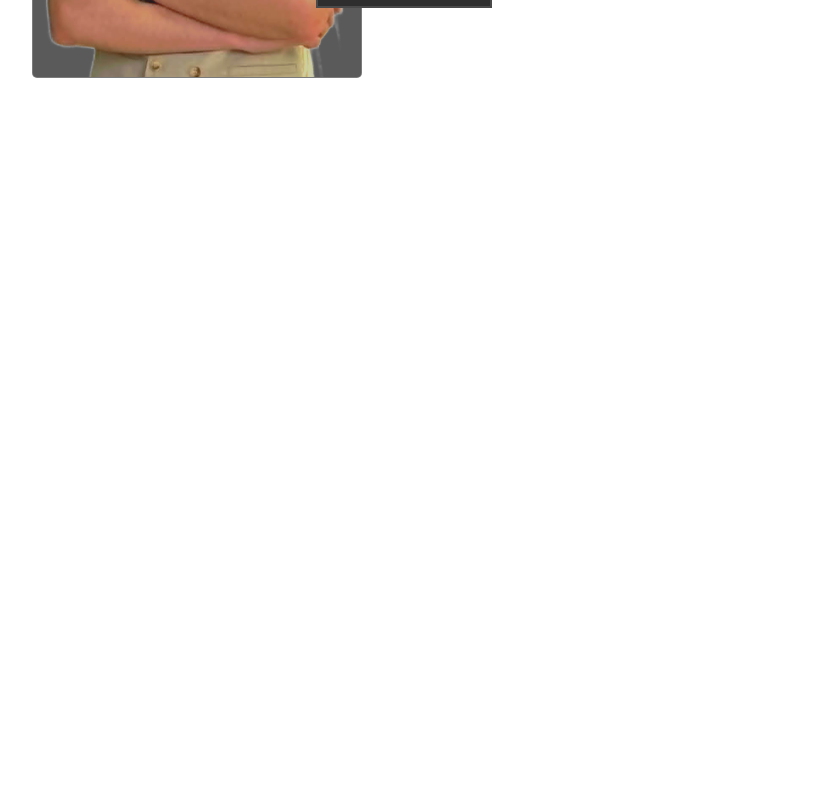
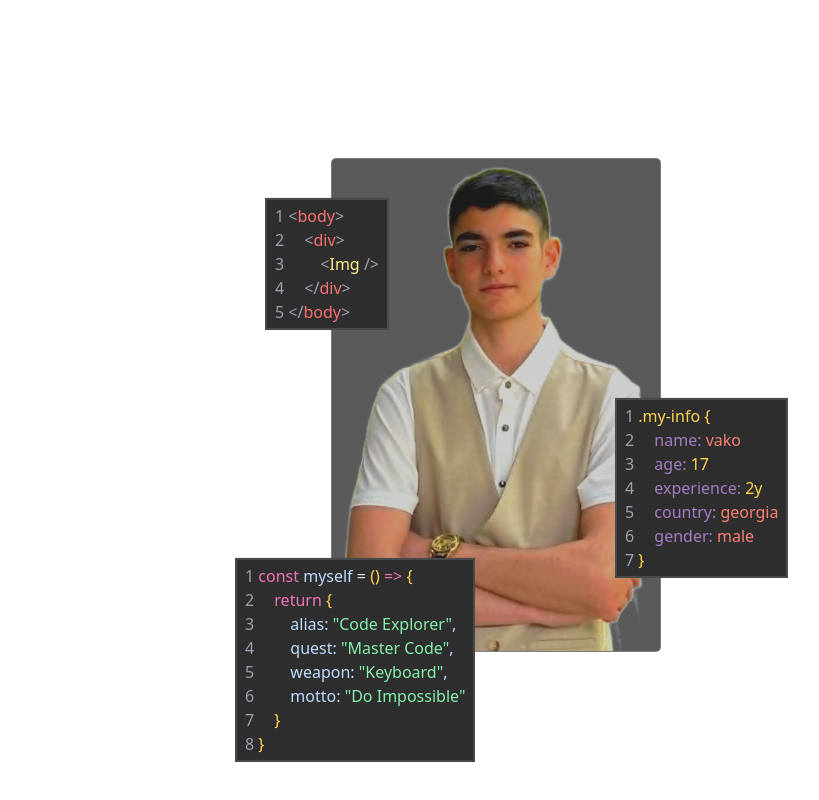
Before and after one commit to ItzVakko/My-Portfolio, a Next.js app: page / in a window 1280 px wide. Shown: the part 924-1724 px from the top of the page, without its empty margins (443-1262 px from the left). Built offline with nearby package versions, Linux system fonts and the light colour scheme.

Commit message:
updated myself description section

```diff
--- /dev/null
+++ b/app/Components/Header/HeaderCodeBoxes.js
@@ -0,0 +1,134 @@
+const HeaderCodeBoxes = () => {
+  return (
+    <>
+      {/* Html code imitation part */}
+      <div className="bg-[#2E2E2E] absolute top-10 translate-x-[-75px] border-2 border-lightGray px-2 py-1">
+        <ol className="list-none">
+          <li className="text-gray-400">
+            1{" "}
+            <span>
+              &lt;<span className="text-red-400">body</span>&gt;
+            </span>
+          </li>
+          <li className="text-gray-400">
+            2{" "}
+            <span className="ml-4">
+              &lt;<span className="text-red-400">div</span>&gt;
+            </span>
+          </li>
+          <li className="text-gray-400">
+            3{" "}
+            <span className="ml-8">
+              &lt;<span className="text-yellow-200">Img</span> /&gt;
+            </span>
+          </li>
+          <li className="text-gray-400">
+            4{" "}
+            <span className="ml-4">
+              &lt;/<span className="text-red-400">div</span>&gt;
+            </span>
+          </li>
+          <li className="text-gray-400">
+            5{" "}
+            <span>
+              &lt;/<span className="text-red-400">body</span>&gt;
+            </span>
+          </li>
+        </ol>
+      </div>
+      {/* CSS Code imitation part */}
+      <div className="bg-[#2E2E2E] absolute top-60 translate-x-[275px] border-2 border-lightGray px-2 py-1">
+        <ol className="list-none">
+          <li className="text-gray-400">
+            1 <span className="text-cssOrange">.my-info &#123;</span>
+          </li>
+          <li className="text-gray-400">
+            2{" "}
+            <span className="ml-4 text-cssPurple">
+              name: <span className="text-cssRed">vako</span>
+            </span>
+          </li>
+          <li className="text-gray-400">
+            3{" "}
+            <span className="ml-4 text-cssPurple">
+              age: <span className="text-cssOrange">17</span>
+            </span>
+          </li>
+          <li className="text-gray-400">
+            4{" "}
+            <span className="ml-4 text-cssPurple">
+              experience: <span className="text-cssOrange">2y</span>
+            </span>
+          </li>
+          <li className="text-gray-400">
+            5{" "}
+            <span className="ml-4 text-cssPurple">
+              country: <span className="text-cssRed">georgia</span>
+            </span>
+          </li>
+          <li className="text-gray-400">
+            6{" "}
+            <span className="ml-4 text-cssPurple">
+              gender: <span className="text-cssRed">male</span>
+            </span>
+          </li>
+          <li className="text-gray-400">
+            7 <span className="text-cssOrange">&#125;</span>
+          </li>
+        </ol>
+      </div>
+      {/* Javascript Code imitation part */}
+      <div className="bg-[#2E2E2E] absolute top-[400px] translate-x-[-105px] border-2 border-lightGray px-2 py-1">
+        <ol className="list-none">
+          <li className="text-gray-400">
+            1{" "}
+            <span className="text-pink-400">
+              const <span className="text-blue-200">myself</span>{" "}
+              <span className="text-gray-200">=</span>{" "}
+              <span className="text-cssOrange">&#40;&#41;</span> =&#62;{" "}
+              <span className="text-cssOrange">&#123;</span>
+            </span>
+          </li>
+          <li className="text-gray-400">
+            2{" "}
+            <span className="ml-4 text-pink-400">
+              return <span className="text-cssOrange">&#123;</span>
+            </span>
+          </li>
+          <li className="text-gray-400">
+            3{" "}
+            <span className="ml-8 text-blue-200">
+              alias: <span className="text-green-300">"Code Explorer"</span>,
+            </span>
+          </li>
+          <li className="text-gray-400">
+            4{" "}
+            <span className="ml-8 text-blue-200">
+              quest: <span className="text-green-300">"Master Code"</span>,
+            </span>
+          </li>
+          <li className="text-gray-400">
+            5{" "}
+            <span className="ml-8 text-blue-200">
+              weapon: <span className="text-green-300">"Keyboard"</span>,
+            </span>
+          </li>
+          <li className="text-gray-400">
+            6{" "}
+            <span className="ml-8 text-blue-200">
+              motto: <span className="text-green-300">"Do Impossible"</span>
+            </span>
+          </li>
+          <li className="text-gray-400">
+            7 <span className="ml-4 text-cssOrange">&#125;</span>
+          </li>
+          <li className="text-gray-400">
+            8 <span className="text-cssOrange">&#125;</span>
+          </li>
+        </ol>
+      </div>
+    </>
+  );
+};
+
+export default HeaderCodeBoxes;
--- a/app/Components/Header/HeaderContent.js
+++ b/app/Components/Header/HeaderContent.js
@@ -1,9 +1,17 @@
 import Image from "next/image";
 import MyPhoto from "../../Assets/Images/myself.png";
+import HeaderCodeBoxes from "./HeaderCodeBoxes";
 
 const HeaderContent = () => {
   return (
-    <div className="relative flex justify-center">
+    <div className="relative flex justify-between mt-[36rem] px-44">
+      <div>
+        <h1 className="text-white text-5xl mt-20 font-fredoka leading-[70px]">
+          LET'S EXPLORE MYSELF
+          <br /> TOGETHER!
+        </h1>
+      </div>
+
       <div className="w-[330px] px-2 pt-2 bg-customGray border border-customWhite border-solid rounded-[5px] shadow-[0_4px_10px_rgba(255,255,255,0.2)]">
         <Image
           src={MyPhoto}
@@ -11,81 +19,8 @@ const HeaderContent = () => {
           className="w-[330px] h-auto opacity-70 contrast-125 saturate-150"
         />
 
-        <div className="w-32 h-346 bg-[#2E2E2E] absolute top-10 translate-x-[-75px] border-2 border-lightGray pl-2 pt-1 pb-2">
-          <ol className="list-none">
-            <li className="text-gray-400">
-              1{" "}
-              <span>
-                &lt;<span className="text-red-400">body</span>&gt;
-              </span>
-            </li>
-            <li className="text-gray-400">
-              2{" "}
-              <span className="ml-4">
-                &lt;<span className="text-red-400">div</span>&gt;
-              </span>
-            </li>
-            <li className="text-gray-400">
-              3{" "}
-              <span className="ml-8">
-                &lt;<span className="text-yellow-200">Img</span> /&gt;
-              </span>
-            </li>
-            <li className="text-gray-400">
-              4{" "}
-              <span className="ml-4">
-                &lt;/<span className="text-red-400">div</span>&gt;
-              </span>
-            </li>
-            <li className="text-gray-400">
-              5{" "}
-              <span>
-                &lt;/<span className="text-red-400">body</span>&gt;
-              </span>
-            </li>
-          </ol>
-        </div>
-
-        <div className="w-44 h-50 bg-[#2E2E2E] absolute top-60 translate-x-[275px] border-2 border-lightGray pl-2 pt-1 pb-2">
-          <ol className="list-none">
-            <li className="text-gray-400">
-              1 <span className="text-cssOrange">.my-info &#123;</span>
-            </li>
-            <li className="text-gray-400">
-              2{" "}
-              <span className="ml-4 text-cssPurple">
-                name: <span className="text-cssRed">vako</span>
-              </span>
-            </li>
-            <li className="text-gray-400">
-              3{" "}
-              <span className="ml-4 text-cssPurple">
-                age: <span className="text-cssOrange">17</span>
-              </span>
-            </li>
-            <li className="text-gray-400">
-              4{" "}
-              <span className="ml-4 text-cssPurple">
-                experience: <span className="text-cssOrange">2y</span>
-              </span>
-            </li>
-            <li className="text-gray-400">
-              5{" "}
-              <span className="ml-4 text-cssPurple">
-                country: <span className="text-cssRed">georgia</span>
-              </span>
-            </li>
-            <li className="text-gray-400">
-              6{" "}
-              <span className="ml-4 text-cssPurple">
-                gender: <span className="text-cssRed">male</span>
-              </span>
-            </li>
-            <li className="text-gray-400">
-              7 <span className="text-cssOrange">&#125;</span>
-            </li>
-          </ol>
-        </div>
+        {/* It shows my description as a code style */}
+        <HeaderCodeBoxes />
       </div>
     </div>
   );
--- a/app/page.js
+++ b/app/page.js
@@ -16,7 +16,9 @@ export default function Home() {
         <WelcomeText />
       </SmoothEffectScroll>
 
-      <HeaderContent />
+      <SmoothEffectScroll>
+        <HeaderContent />
+      </SmoothEffectScroll>
 
       <div className="h-[900px]"></div>
     </>
```
